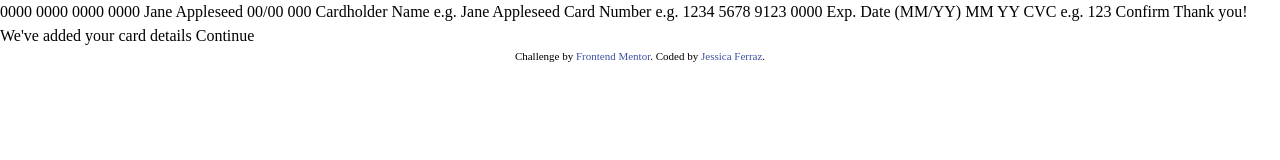
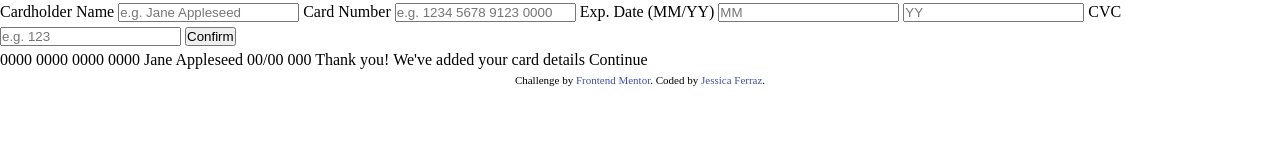
Before and after one commit to ferrazjaa/interactive-card-details-form-main, a plain HTML site: page index.html in a window 1280 px wide. Drawn offline with Linux system fonts and the light colour scheme.

Commit message:
update #2
estruturação do form

```diff
--- a/index.html
+++ b/index.html
@@ -16,26 +16,43 @@
 </head>
 <body>
 
+  <form action="">
+    <label for="">Cardholder Name</label>
+    <input type="text" name="" id="" placeholder="e.g. Jane Appleseed">
+
+    <label for="">Card Number</label>
+    <input type="number" name="" id="" placeholder="e.g. 1234 5678 9123 0000" max="16">
+
+    <label for="">Exp. Date (MM/YY)</label>
+    <input type="number" name="" id="" max="2" placeholder="MM">
+
+    <label for="ano" hidden></label>
+    <input type="number" name="ano" id="ano" placeholder="YY">
+
+    <label for="cvc">CVC</label>
+    <input type="number" name="cvc" id="cvc" placeholder="e.g. 123">
+
+    <input type="button" value="Confirm">
+
+
+  </form>
   0000 0000 0000 0000
   Jane Appleseed
   00/00
 
   000
 
-  Cardholder Name
-  e.g. Jane Appleseed
 
-  Card Number
-  e.g. 1234 5678 9123 0000
 
-  Exp. Date (MM/YY)
-  MM
-  YY
 
-  CVC
-  e.g. 123
 
-  Confirm
+
+
+
+
+
+
+
 
   <!-- Completed state start -->
 
```
